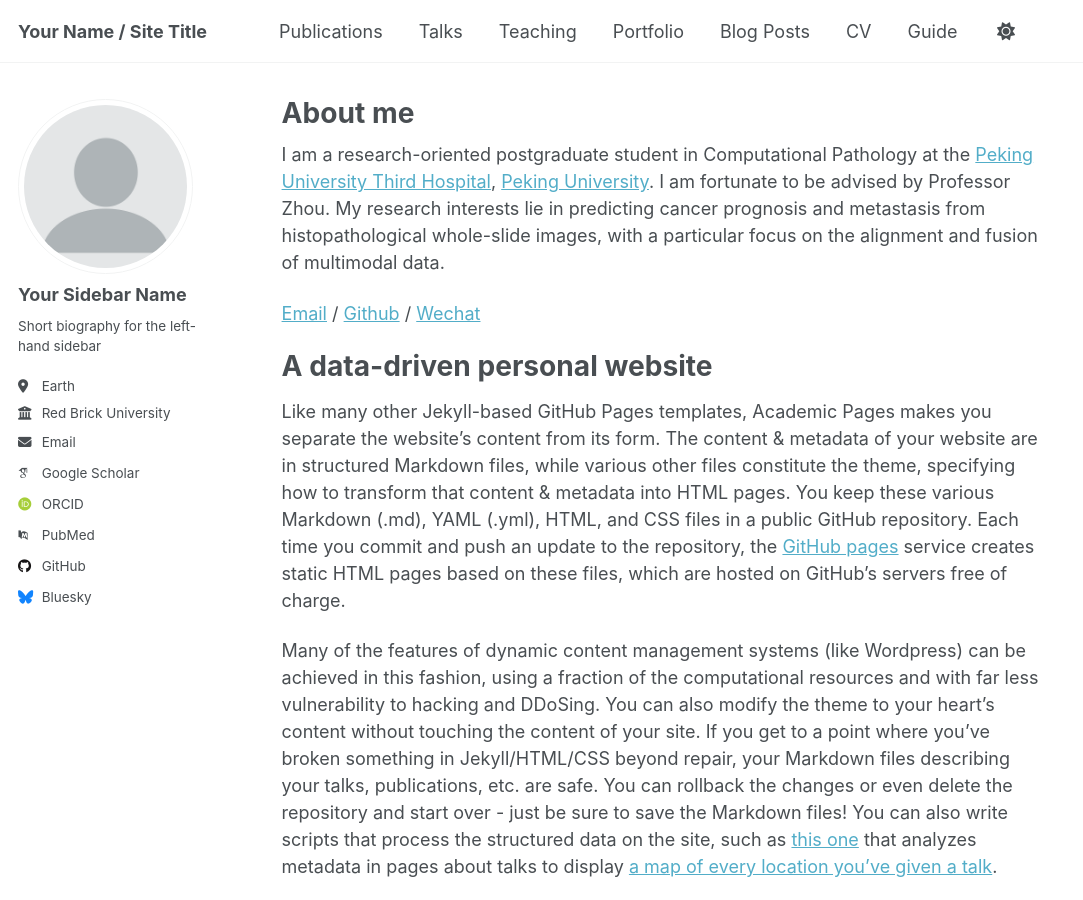
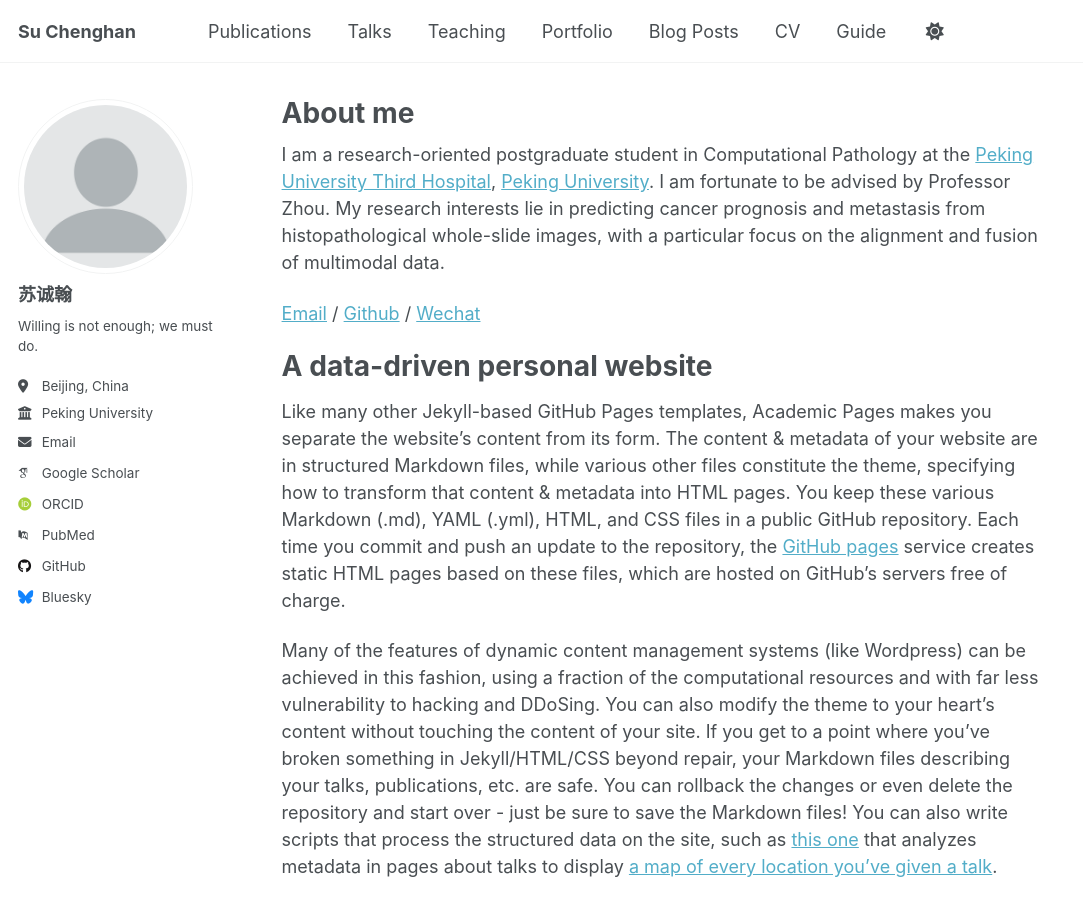
Before and after one commit to Do-1t-now/Do-1t-now.github.io, a Jekyll site: the page built from _pages/about.md, in a window 1280 px wide and 900 px high. Shown: the whole window, without its empty margins (0-1083 px from the left). Built offline with Jekyll 4.4.1, drawn with Linux system fonts in a browser that asks for light colours; some web fonts are replaced; a script that is not in the unit is left out.

Commit message:
Update site configuration with personal details

```diff
--- a/_config.yml
+++ b/_config.yml
@@ -9,14 +9,14 @@
 # Basic Site Settings
 locale                   : "en-US"
 site_theme               : "default" # Currently available options are "default", "air"
-title                    : "Your Name / Site Title"
+title                    : "Su Chenghan"
 title_separator          : "-"
 name                     : &name "Your Name"
 description              : &description "Your Name's academic portfolio"   # Update this with a general description of your site, this is the default if not overridden by a page
-url                      : https://academicpages.github.io # The base hostname & protocol for your site e.g. "https://[your GitHub username].github.io",
+url                      : https://do-1t-now.github.io # The base hostname & protocol for your site e.g. "https://[your GitHub username].github.io",
                                                            # or if you already have some other page hosted on Github then use "https://[your GitHub username].github.io/[Your Repo Name]"
 baseurl                  : "" # the subpath of your site, e.g. "/blog"
-repository               : "academicpages/academicpages.github.io"
+repository               : "do-1t-now.github.io"
 
 # Site Author - The following control what appear as part of the author content on the side bar.
 #               If a field is blank the icon and link will not appear, otherwise it will be shown.
@@ -24,11 +24,11 @@ repository               : "academicpages/academicpages.github.io"
 author:
   # Biographic information
   avatar           : "profile.png"
-  name             : "Your Sidebar Name"
+  name             : "苏诚翰"
   pronouns         : # example: "she/her"
-  bio              : "Short biography for the left-hand sidebar"
-  location         : "Earth"
-  employer         : "Red Brick University"
+  bio              : "Willing is not enough; we must do."
+  location         : "Beijing, China"
+  employer         : "Peking University"
   uri              : # URL
   email            : "none@example.org"
 
@@ -48,7 +48,7 @@ author:
   bitbucket        : # Username - Update with your username on the site
   codepen          : # Username
   dribbble         : # Username
-  github           : "academicpages"
+  github           : "https://github.com/Do-1t-now"
   kaggle           : # Username
   stackoverflow    : # User number or user number and name (i.e., use "1" or "1/jeff-atwood")
 
```
